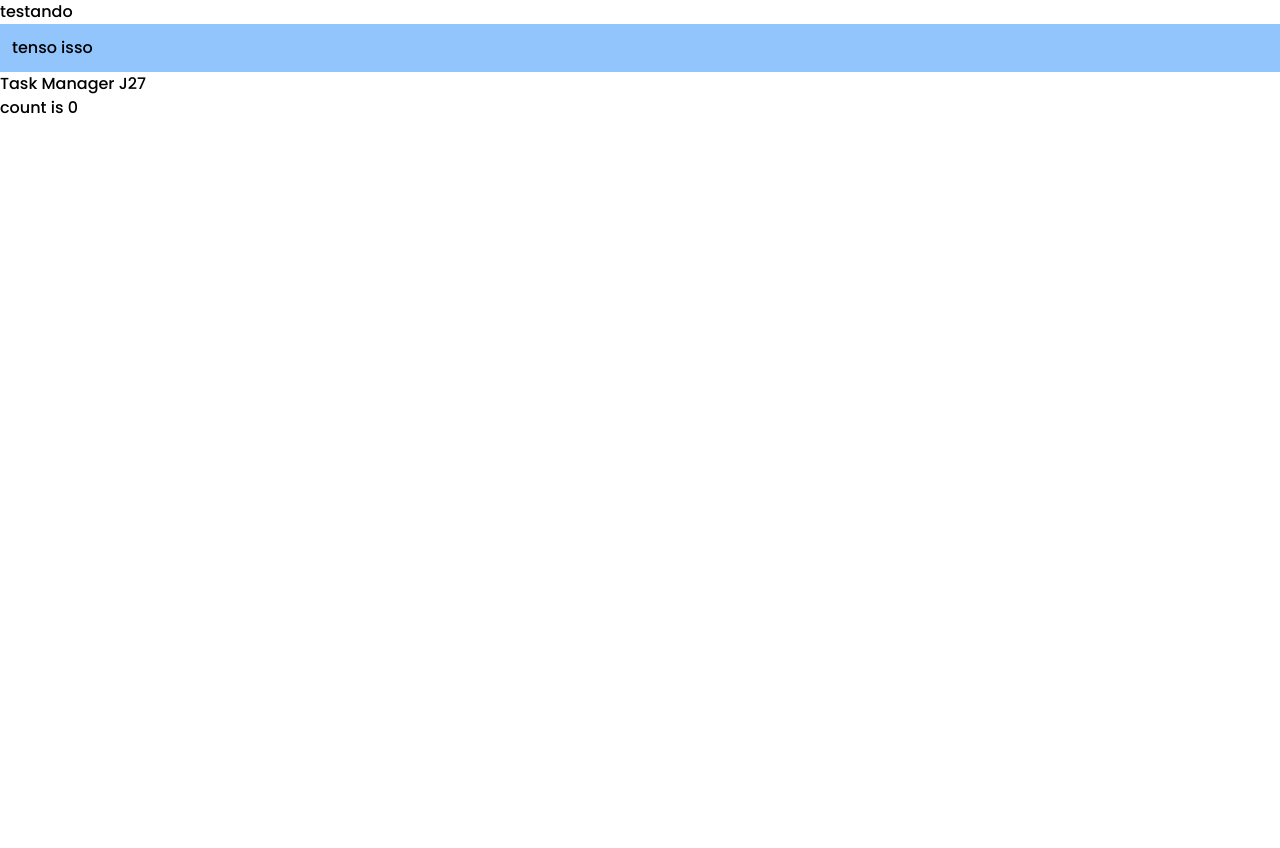
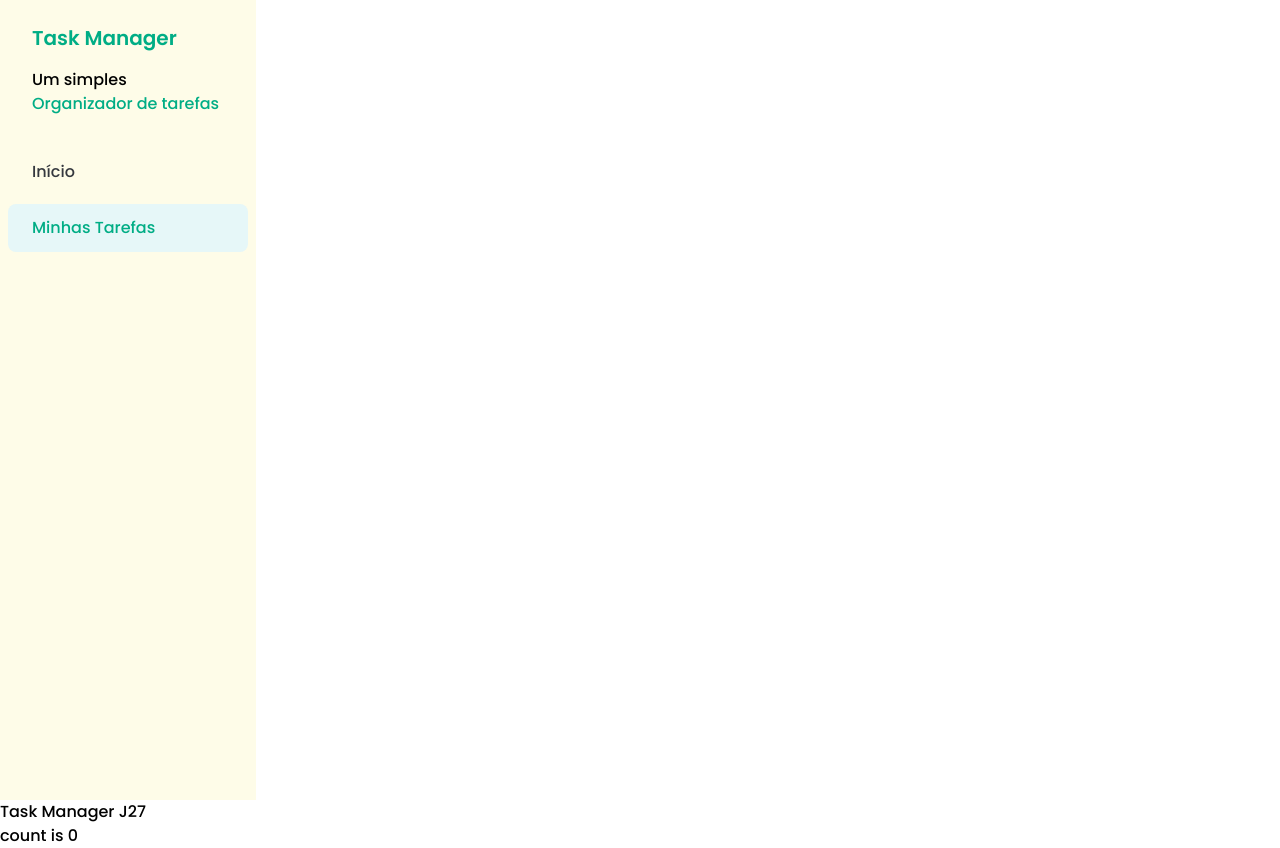
Before and after one commit to J27mendes/task-manager, a React (Vite) app: page / in a window 1280 px wide. Before the commit the page ends 800 px from the top, so only its background shows below. Built offline with nearby package versions, Linux system fonts and the light colour scheme.

Commit message:
feat: add Sidebar and SildebarButton component

```diff
--- a/src/App.jsx
+++ b/src/App.jsx
@@ -1,12 +1,12 @@
-import { useState } from "react";
-import Tasks from "./components/Tasks";
+import { useState } from 'react'
+import Sidebar from './components/Sidebar'
 
 function App() {
-  const [count, setCount] = useState(0);
+  const [count, setCount] = useState(0)
 
   return (
     <>
-      <Tasks></Tasks>
+      <Sidebar />
       <div className="card">
         <h2>Task Manager J27</h2>
         <button onClick={() => setCount((count) => count + 1)}>
@@ -14,7 +14,7 @@
         </button>
       </div>
     </>
-  );
+  )
 }
 
-export default App;
+export default App
--- /dev/null
+++ b/src/components/Sidebar.jsx
@@ -0,0 +1,22 @@
+import SidebarButton from './SidebarButton'
+
+const Sidebar = () => {
+  return (
+    <div className="h-screen w-64 bg-yellow-50">
+      <div className="space-y-4 px-8 py-6">
+        <h1 className="text-xl font-semibold text-[#00AD85]">Task Manager</h1>
+        <p>
+          Um simples{' '}
+          <span className="text-[#00AD85]">Organizador de tarefas</span>
+        </p>
+      </div>
+
+      <div className="flex flex-col gap-2 p-2">
+        <SidebarButton variant="unselected">Início</SidebarButton>
+        <SidebarButton variant="selected">Minhas Tarefas</SidebarButton>
+      </div>
+    </div>
+  )
+}
+
+export default Sidebar
--- /dev/null
+++ b/src/components/SidebarButton.jsx
@@ -0,0 +1,18 @@
+const SidebarButton = ({ children, variant }) => {
+  const getVariantClasses = () => {
+    if (variant === 'unselected') {
+      return 'text-[#35383E]'
+    }
+
+    if (variant === 'selected') {
+      return 'bg-[#E6F7F8] text-[#00AD85]'
+    }
+  }
+  return (
+    <a href="#" className={`rounded-lg px-6 py-3 ${getVariantClasses()}`}>
+      {children}
+    </a>
+  )
+}
+
+export default SidebarButton
--- a/src/components/Tasks.jsx
+++ /dev/null
@@ -1,11 +0,0 @@
-import Header from './Header'
-
-function Tasks() {
-  return (
-    <Header>
-      <p className="bg-blue-300 p-3">tenso isso</p>
-    </Header>
-  )
-}
-
-export default Tasks
```
